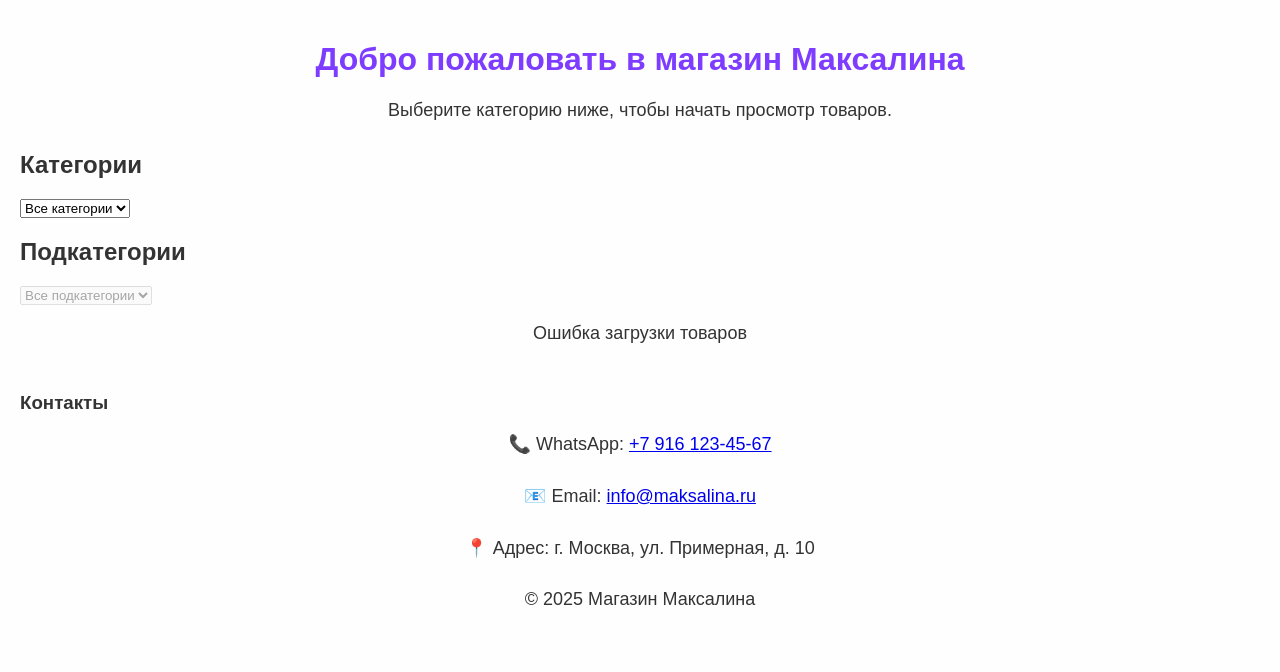
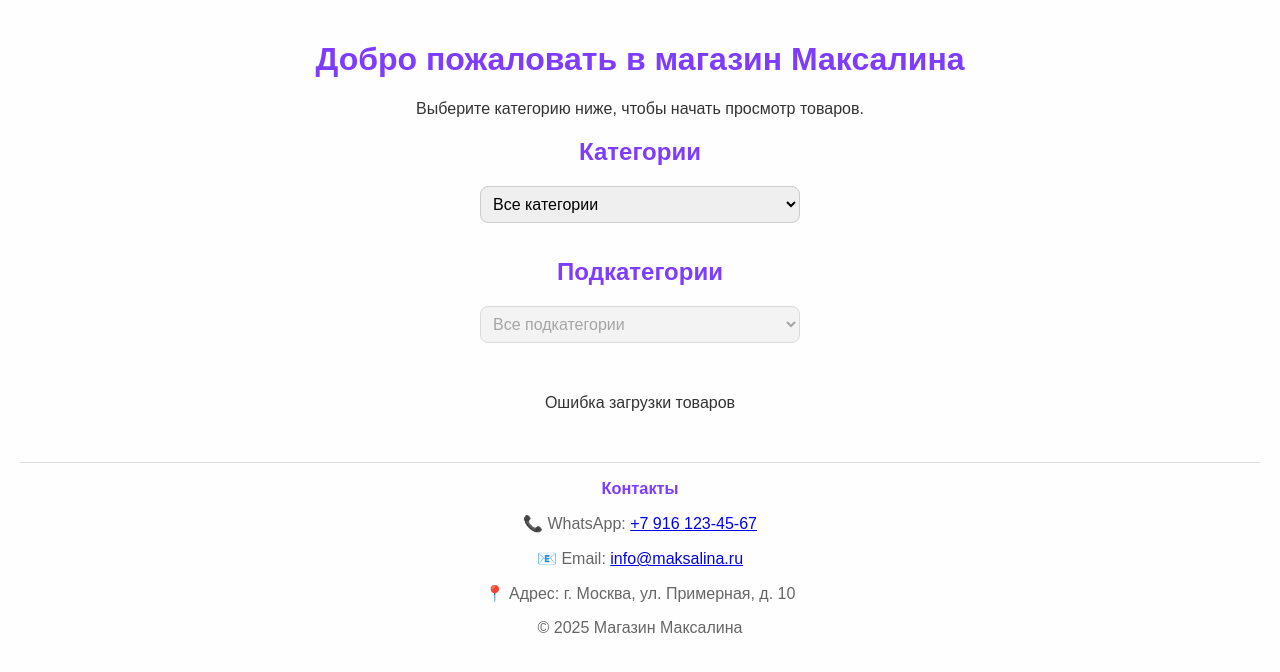
Before and after one commit to maksalina-shop/magazin, a plain HTML site: page index.html in a window 1280 px wide. Drawn offline with Linux system fonts and the light colour scheme; no server answers.

Commit message:
Update style.css

```diff
--- a/style.css
+++ b/style.css
@@ -1,20 +1,20 @@
 body {
-  font-family: sans-serif;
+  font-family: Arial, sans-serif;
   margin: 0;
   padding: 20px;
   background-color: #fefefe;
   color: #333;
 }
 
-h1 {
+h1, h2, h3 {
   text-align: center;
   color: #7d3cff;
 }
 
 p {
+  font-size: 16px;
+  margin-bottom: 10px;
   text-align: center;
-  font-size: 18px;
-  margin-bottom: 30px;
 }
 
 #products {
@@ -22,15 +22,16 @@ p {
   flex-wrap: wrap;
   justify-content: center;
   gap: 20px;
+  margin-top: 20px;
 }
 
 .product {
-  width: 300px;
+  width: 280px;
   border: 1px solid #ddd;
   border-radius: 12px;
-  padding: 16px;
+  padding: 15px;
   background: white;
-  box-shadow: 0 2px 10px rgba(0,0,0,0.1);
+  box-shadow: 0 2px 8px rgba(0,0,0,0.1);
   text-align: center;
 }
 
@@ -48,3 +49,36 @@ p {
 .product p {
   margin: 5px 0;
 }
+
+.whatsapp-button {
+  display: inline-block;
+  margin-top: 10px;
+  padding: 10px 15px;
+  background-color: #25D366;
+  color: white;
+  text-decoration: none;
+  border-radius: 8px;
+  font-weight: bold;
+}
+
+nav {
+  max-width: 400px;
+  margin: 0 auto;
+  text-align: center;
+}
+
+select {
+  width: 80%;
+  padding: 8px;
+  margin-bottom: 15px;
+  font-size: 16px;
+  border-radius: 8px;
+  border: 1px solid #ccc;
+}
+footer {
+  margin-top: 40px;
+  text-align: center;
+  color: #666;
+  font-size: 14px;
+  border-top: 1px solid #ddd;
+  padding-top:
```
